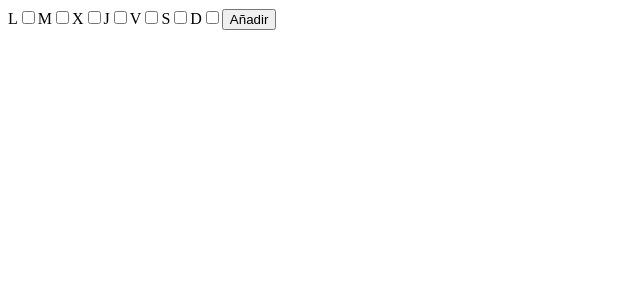
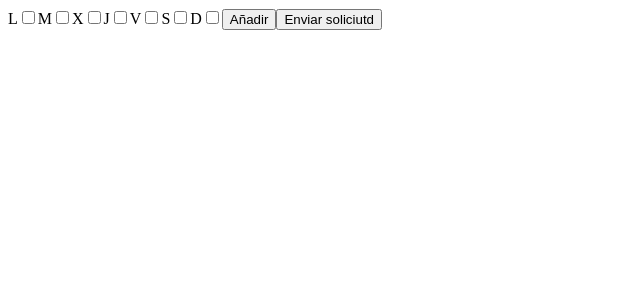
Before and after one commit to CarlosJean/SubjectPlanner2.0, a React (Vite) app in the folder SubjectPlanner.Web/: page / in a window 1280 px wide. Shown: the top 300 px of the page, without its empty margins (0-640 px from the left). Built offline with nearby package versions, Linux system fonts and the light colour scheme.

Commit message:
First steps to form the request.

```diff
--- a/SubjectPlanner.Web/src/App.tsx
+++ b/SubjectPlanner.Web/src/App.tsx
@@ -7,6 +7,18 @@ class Schedule {
 
   constructor(days: number[], hourFrom: string, hourTo: string) {
     this.days = days;
+    this.hourFrom = hourFrom;
+    this.hourTo = hourTo;
+  }
+}
+
+class ScheduleRequest {
+  day:number;
+  hourFrom:string;
+  hourTo:string;
+
+  constructor(day:number, hourFrom:string, hourTo:string) {
+    this.day = day;
     this.hourFrom = hourFrom;
     this.hourTo = hourTo;
   }
@@ -48,6 +60,16 @@ function App() {
   useEffect(() => {
     console.log(schedules);
   }, [schedules]);
+
+  const handleSendRequest = (): void => {
+    //Aquí se debe formar y enviar la solicitud
+    const request = schedules
+      .map(schedule =>
+        schedule.days
+          .map(day => new ScheduleRequest(day, schedule.hourFrom, schedule.hourTo)));
+
+    console.log(request);
+  }
 
   return (
     <>
@@ -108,6 +130,13 @@ function App() {
       >
         Añadir
       </button>
+
+      <button
+        type="button"
+        onClick={handleSendRequest}
+      >
+        Enviar soliciutd
+      </button>
     </>
   )
 }
```
